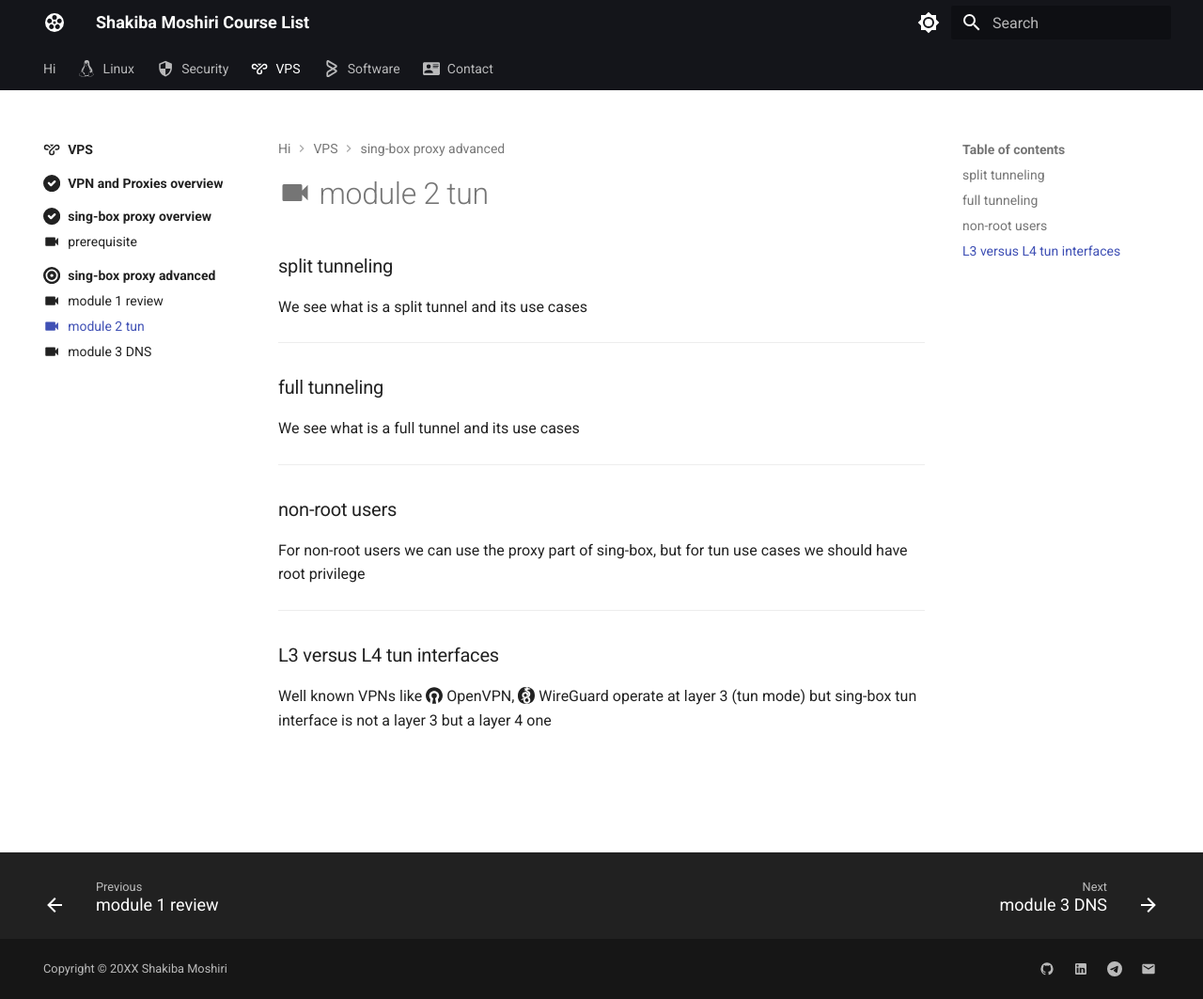
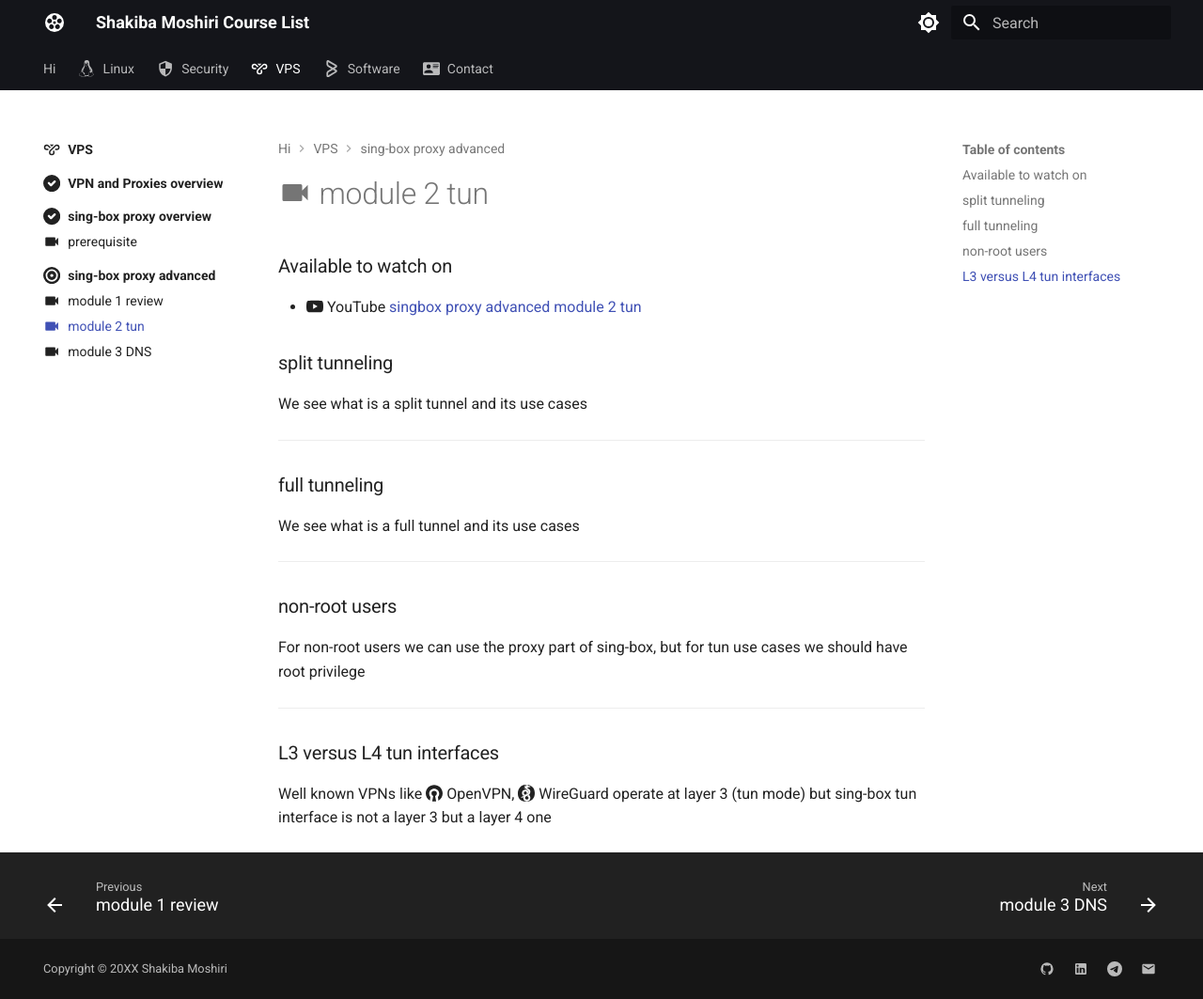
Before and after one commit to shakibamoshiri/courses, an MkDocs documentation site: the page built from docs/en/vps/singbox/advanced/m2.md, in a window 1280 px wide and 1063 px high. Shown: the whole window at 94% size. Built offline with MkDocs 1.6.1 and Material for MkDocs 9.7.7, drawn with Linux system fonts in a browser that asks for light colours.

Commit message:
Add youtube link for singbox > advanced > m2

```diff
--- a/docs/en/vps/singbox/advanced/m2.md
+++ b/docs/en/vps/singbox/advanced/m2.md
@@ -4,6 +4,9 @@ icon: material/video
 
 # :material-video: module 2 tun
 
+### Available to watch on
+
+- :simple-youtube: YouTube [singbox proxy advanced module 2 tun](https://www.youtube.com/playlist?list=PL_akDzx9nCAFyjagd5mRWQM1SsvvgmVsN)
 
 
 ### split tunneling
```
